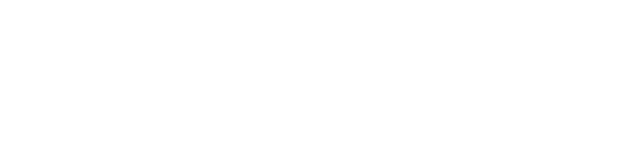
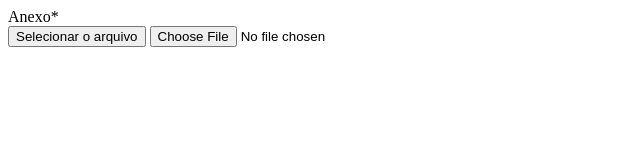
Before and after one commit to RichardeLira/Object_Detection_Plus_FastAPI, a plain HTML site: page WebPage/index.html in a window 1280 px wide. Shown: the whole page, without its empty margins (0-640 px from the left). Drawn offline with nearby package versions, Linux system fonts and the light colour scheme.

Commit message:
Adding image and your return

```diff
--- a/WebPage/index.html
+++ b/WebPage/index.html
@@ -9,11 +9,29 @@
         <link rel="stylesheet" href="style.css">
         <title>Upload File com previa da imagem</title>
 
-
     </head>
 
     <body>
+        <form action="">
 
+            <div class="container">
+                <label for="name">Anexo*</label>
+                <div class="input-file-upload">
+                    <div class="upload-btn">
+                        <button class="btn">
+                            Selecionar o arquivo
+                        </button>
+                        <input type="file" id="upfile" anchange="readURL(this);"
+                    </div>
+                    <img class="upload_img" id ="file_upload">
+                </div>
+            </div>
+
+        </form>
+
+
+        <script src="app.js"></script>
+        <script src="https://cdnjs.cloudflare.com/ajax/libs/jquery/3.6.0/jquery.min.js" integrity="sha512-894YE6QWD5I59HgZOGReFYm4dnWc1Qt5NtvYSaNcOP+u1T9qYdvdihz0PPSiiqn/+/3e7Jo4EaG7TubfWGUrMQ==" crossorigin="anonymous"></script>
     </body>
 
 
```
